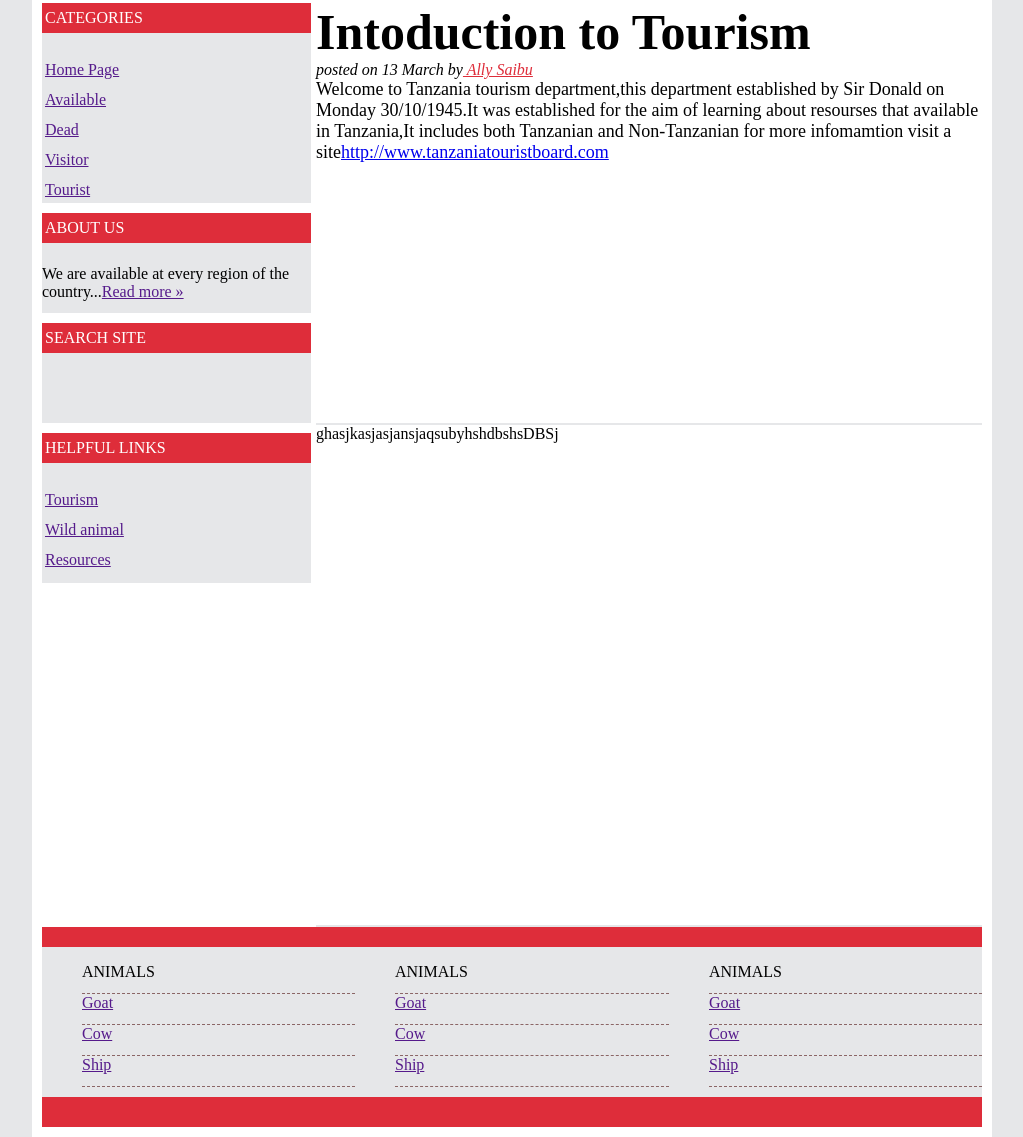
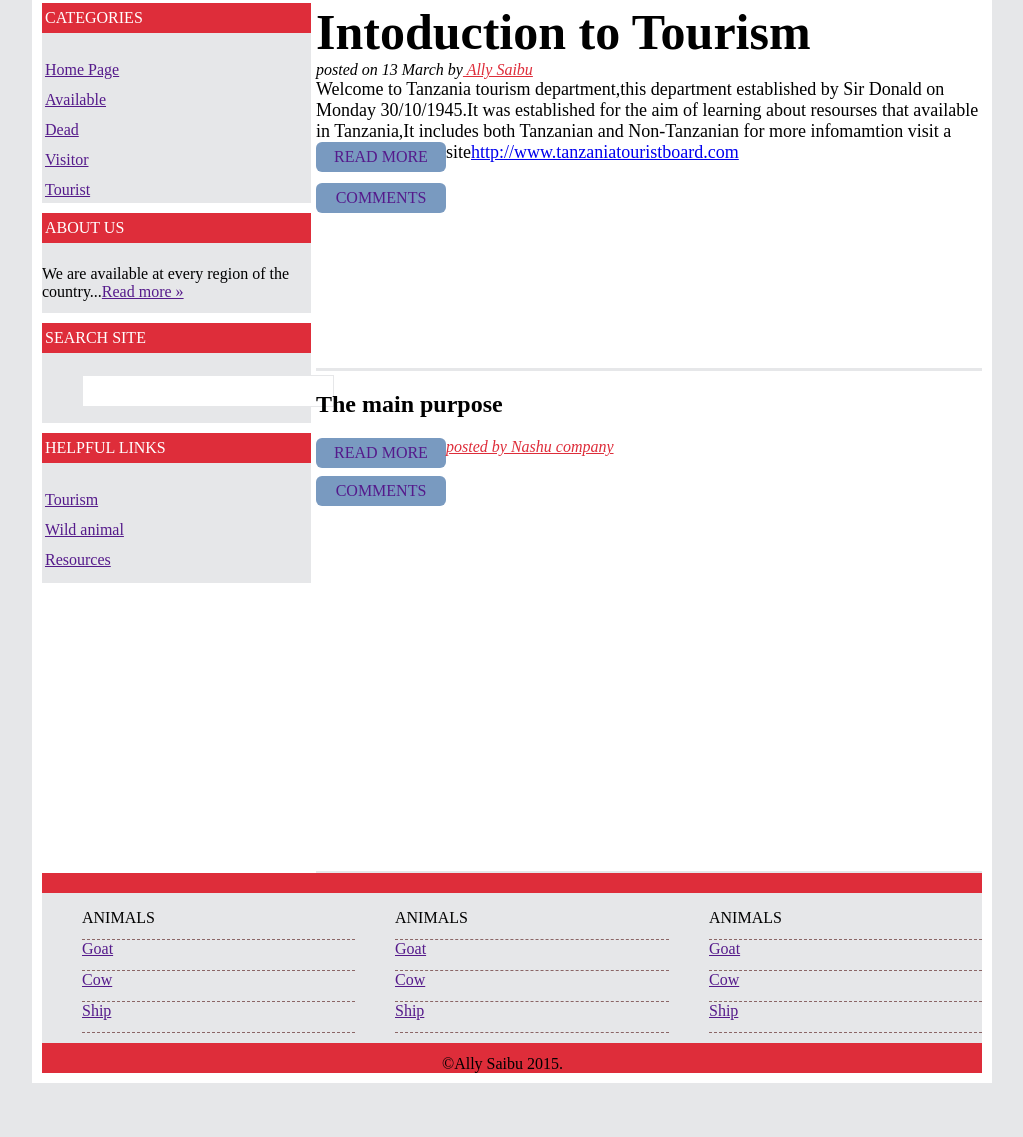
Before and after one commit to allyh/firstwebsite, a plain HTML site: page public_html/index.html in a window 1280 px wide. Shown: the part 577-1714 px from the top of the page, without its empty margins (128-1151 px from the left). After the commit the page ends 1660 px from the top, so only its background shows below. Drawn offline with Linux system fonts and the light colour scheme.

Commit message:
class name for sidebar has been changed

```diff
--- a/public_html/css/styles.css
+++ b/public_html/css/styles.css
@@ -1,4 +1,3 @@
-
 .container{
     width: 960px;
     min-height: 600px;
@@ -10,7 +9,7 @@
 .content{
     width: 940px;
     margin: 0 auto;
-    min-height: 600px;
+    min-height: 500px;
     padding-top: 20px;
 }
 h1{
@@ -76,12 +75,10 @@ body{
 }
 .main-content{
     width: 666px;
-    //background-color: red;
-    //border: 1px solid black;
-    min-height: 420px;
+    min-height: 365px;
     display: block;
     float: left;
-    border-bottom: 2px solid #e6e7e9;
+    border-bottom: 3px solid #e6e7e9;
 }
 p1{
     font-size: 50px;
@@ -157,6 +154,49 @@ p3 a:hover{
 .sidebar4 ul li a:hover{
     color: #de2d3a;
 }
+.comment1{
+    width: 130px;
+    height: 30px;
+    border-radius: 6px;
+    background-color: #799ac0;
+    display: block;
+    float: left;
+}
+.comment1 a{
+    text-decoration: none;
+    display: block;
+    line-height: 30px;
+    text-align: center;
+}
+.comment1 a:hover{
+    background-color:#4076ab;
+    border-radius: 6px;
+}
+.comment2{
+    width: 130px;
+    height: 30px;
+    border-radius: 6px;
+    background-color: #799ac0;
+    display: block;
+    float: left;
+}
+.comment2 a{
+    text-decoration: none;
+    display: block;
+    line-height: 30px;
+    text-align: center;
+}
+.comment2 a:hover{
+    background-color: #4076ab;
+    border-radius: 6px;
+}
+.search{
+    width: 250px;
+    height: 30px;
+    border: 1px solid #e6e7e9;
+    margin-left: 40px;
+    background-color: #ffffff;
+}
 .footer{
     width: 940px;
     height: 200px;
@@ -164,6 +204,13 @@ p3 a:hover{
     //border: 1px solid black;
     position: relative;
     clear: both;
+}
+.symbol{
+    text-align: center;
+    margin: 0 auto;
+    bottom: 0px;
+    left: 400px;
+    position: absolute;
 }
 .footerin{
     width: 940px;
--- a/public_html/index.html
+++ b/public_html/index.html
@@ -48,7 +48,7 @@ and open the template in the editor.
                     <div class="sidebar3">
                         <h4>SEARCH SITE</h4>
                         <div class="site"></div>
-                        <div class="button"></div>
+                        <div class="search"></div>
                     </div>
                     <div class="separator"></div>
                     <div class="sidebar4">
@@ -65,11 +65,20 @@ and open the template in the editor.
                     <p1>Intoduction to Tourism</p1>
                     <p2>posted on 13 March by<span> Ally Saibu</span></p2>
                     <p3>Welcome to Tanzania tourism department,this department established by Sir Donald on Monday 30/10/1945.It was established for the aim of learning about resourses that available in Tanzania,It includes both Tanzanian and Non-Tanzanian for more infomamtion visit a site<a href="http://www.tanzaniatouristboard.com">http://www.tanzaniatouristboard.com</a> </p3>
-                    <div class="button"></div>
-                    <div class="button"></div>
+                    <div class="comment1"><a href="">READ MORE</a></div>
+                    <div class="separator"></div>
+                    <div class="separator"></div>
+                    <div class="comment2"><a href="">COMMENTS</a></div>
                 </div>
                 <div class="separator"></div>
-                <div class="article">ghasjkasjasjansjaqsubyhshdbshsDBSj</div>
+                <div class="article">
+                    <h2>The main purpose</h2>
+                    <span style="text-decoration: underline;font-style: italic;">posted by Nashu company</span>
+                    <div class="comment1"><a href="">READ MORE</a></div>
+                    <div class="separator"></div>
+                    <div class="separator"></div>
+                    <div class="comment2"><a href="">COMMENTS</a></div>
+                </div>
                 <div class="footer">
                     <div class="footerin">
                         <div class="clear">
@@ -97,6 +106,7 @@ and open the template in the editor.
                             </ul>
                         </div>
                     </div>
+                    <div class="symbol">&#169;Ally Saibu 2015.</div>
                 </div>
                 <div class="separator"></div>
             </div>
```
Also changed, not shown: public_html/forms.html (+9 -2 lines).
